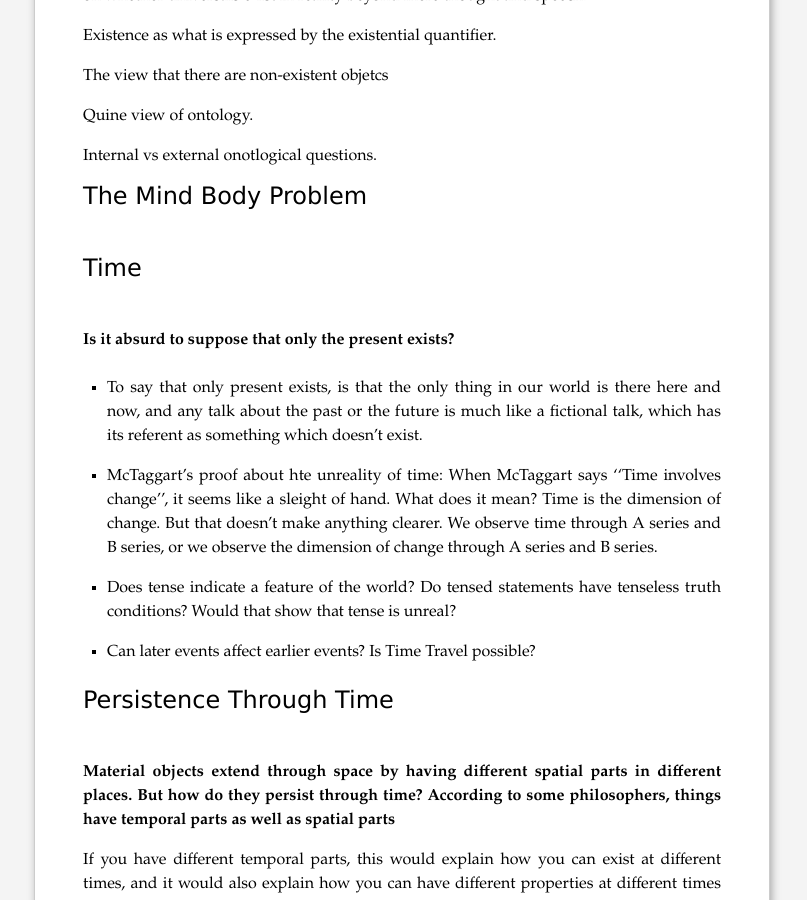
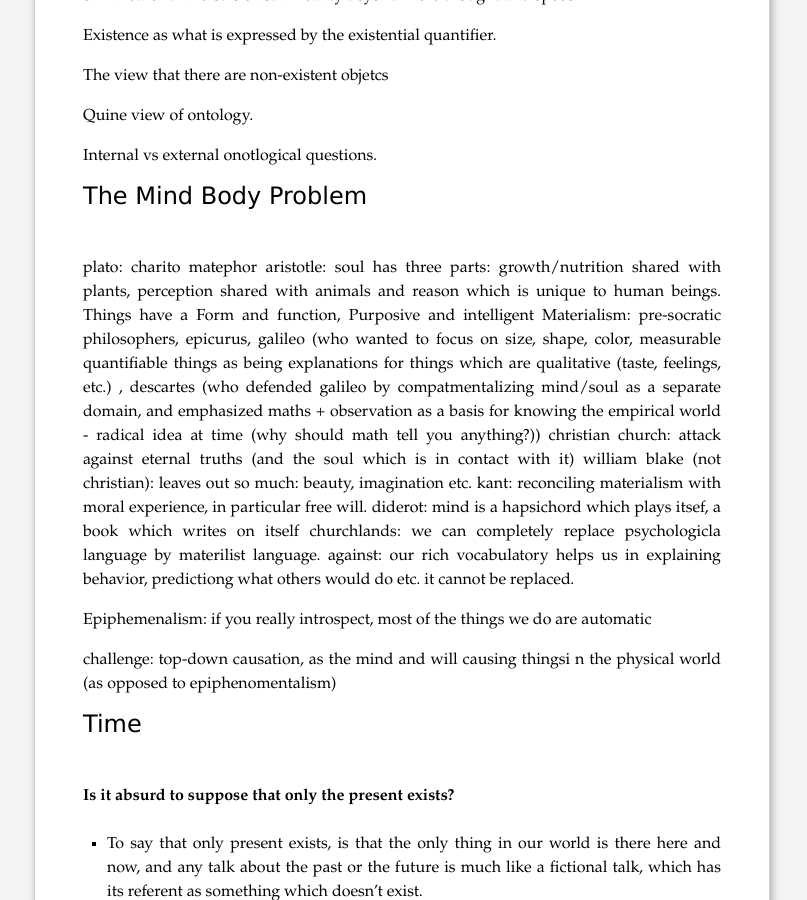
Before and after one commit to piyushahuja/piyushahuja.github.io, a Jekyll site: the page built from _posts/philosophy/2021-01-31-metaphysics.md, in a window 1280 px wide and 900 px high, scrolled down 2693 px. Shown: the whole window, without its empty margins (238-1045 px from the left). Built offline with Jekyll 4.4.1, drawn with Linux system fonts in a browser that asks for light colours.

Commit message:
Auto deployed

```diff
--- a/_posts/philosophy/2021-01-31-metaphysics.md
+++ b/_posts/philosophy/2021-01-31-metaphysics.md
@@ -85,6 +85,21 @@ Internal vs external onotlogical questions.
 
 # The Mind Body Problem
 
+plato: charito matephor
+aristotle: soul has three parts: growth/nutrition shared with plants, perception shared with animals and reason which is unique to human beings. Things have a Form and function, Purposive and intelligent
+Materialism: pre-socratic philosophers, epicurus, galileo (who wanted to focus on size, shape, color, measurable quantifiable things as being explanations for things which are qualitative (taste, feelings, etc.) , descartes (who defended galileo by compatmentalizing mind/soul as a separate domain, and emphasized maths + observation as a basis for knowing the empirical world - radical idea at time (why should math tell you anything?))
+christian church: attack against eternal truths (and the soul which is in contact with it)
+william blake (not christian): leaves out so much: beauty, imagination etc.
+kant: reconciling materialism with moral experience, in particular free will.
+diderot: mind is a hapsichord which plays itsef, a book which writes on itself
+churchlands: we can completely replace psychologicla language by materilist language. against: our rich vocabulatory helps us in explaining behavior, predictiong what others would do etc. it cannot be replaced.
+
+Epiphemenalism: if you really introspect, most of the things we do are automatic
+
+challenge: top-down causation, as the mind and will causing thingsi n the physical world (as opposed to epiphenomentalism)
+
+
+
 # Time
 
 **Is it absurd to suppose that only the present exists?**
```
